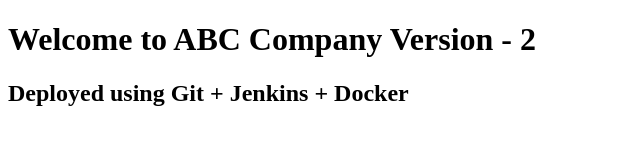
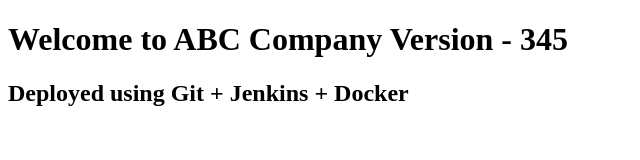
Before and after one commit to Vishwazz/company-website, a plain HTML site: page index.html in a window 1280 px wide. Shown: the full height of the page, 0-640 px from the left. Drawn offline with Linux system fonts and the light colour scheme.

Commit message:
Updated website to version 345

```diff
--- a/index.html
+++ b/index.html
@@ -5,7 +5,7 @@
 </head>
 <body>
 
-    <h1>Welcome to ABC Company Version - 2</h1>
+    <h1>Welcome to ABC Company Version - 345</h1>
     <h2>Deployed using Git + Jenkins + Docker</h2>
 
 </body>
```
